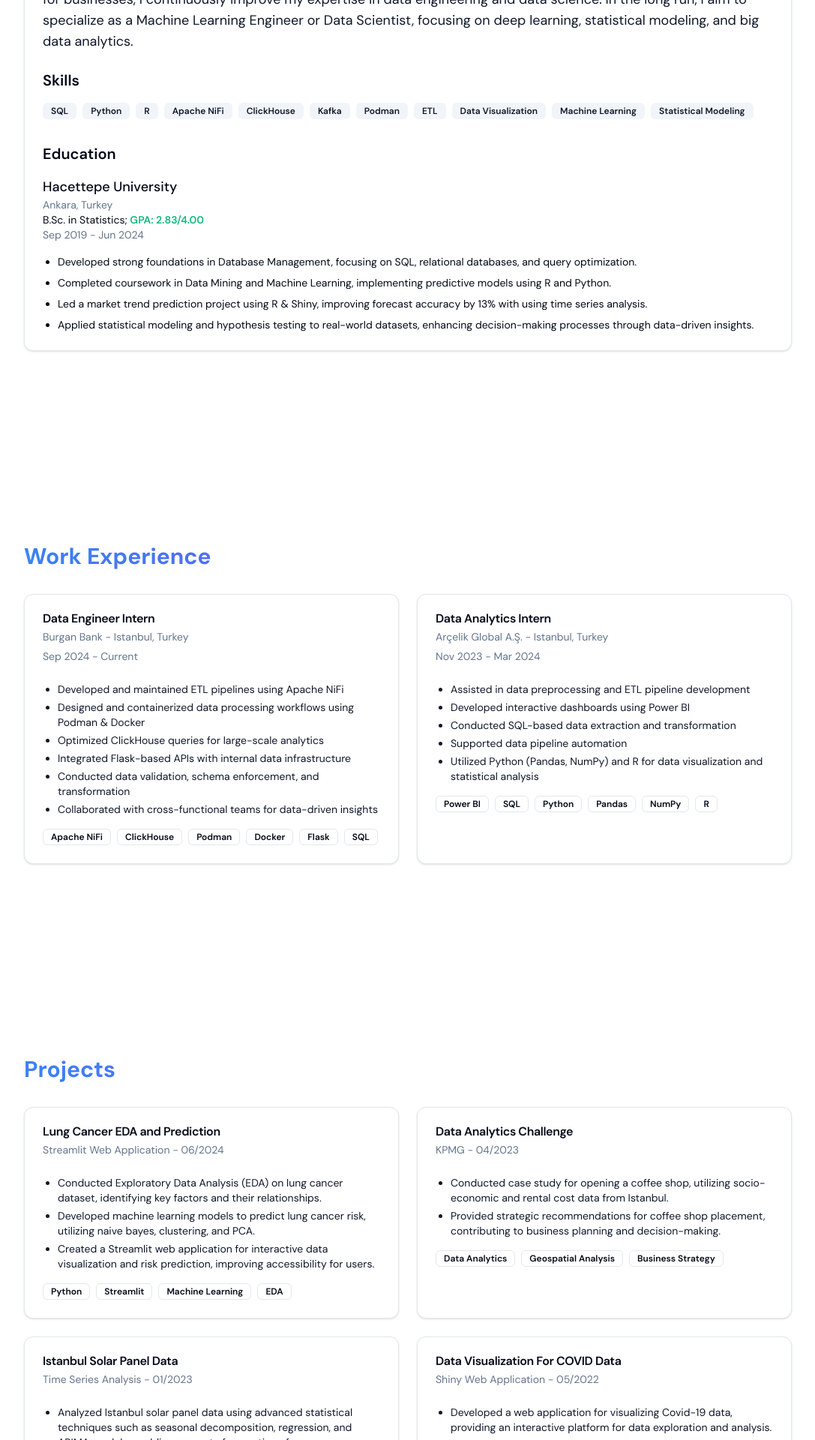
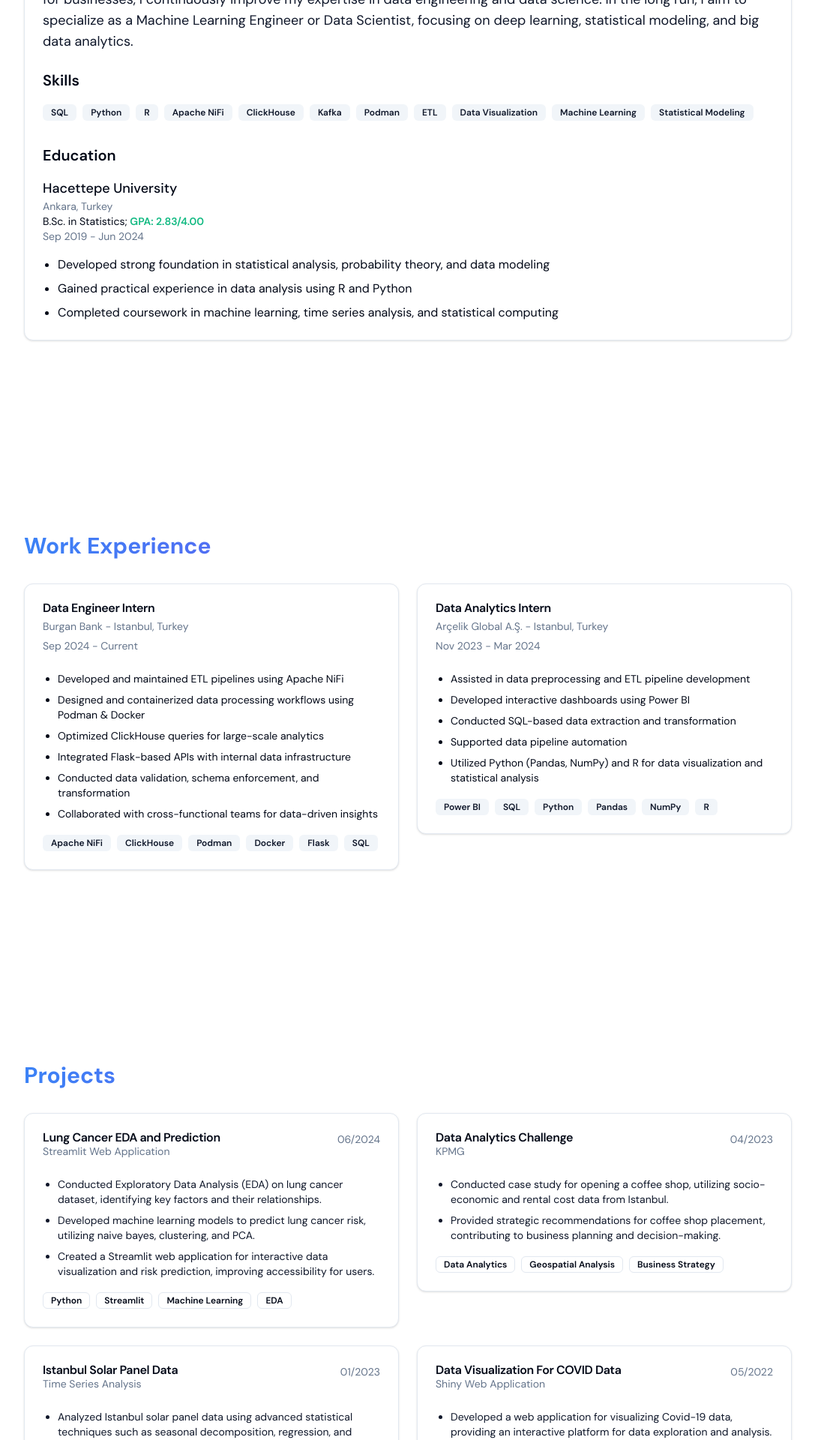
Before and after one commit to ibaytar/ilkayxyz, a Next.js app: page / in a window 1280 px wide. Shown: the part 820-2740 px from the top of the page at 75% size, without its empty margins (96-1183 px from the left). Built offline with nearby package versions, Linux system fonts and the light colour scheme; no server answers.

Commit message:
added some scroll animations for the components

```diff
--- a/components/about.tsx
+++ b/components/about.tsx
@@ -1,5 +1,8 @@
+"use client"
+
 import { Card, CardContent } from "@/components/ui/card"
 import { Badge } from "@/components/ui/badge"
+import { motion } from "framer-motion"
 
 const About = () => {
   const skills = [
@@ -16,12 +19,37 @@ const About = () => {
     "Statistical Modeling",
   ]
 
+  const badgeVariants = {
+    hidden: { opacity: 0, scale: 0.8 },
+    visible: { opacity: 1, scale: 1 }
+  }
+
   return (
     <section id="about" className="container mx-auto max-w-5xl py-12 md:py-24 lg:py-32">
-      <h2 className="mb-8 text-3xl font-bold gradient-text">About Me</h2>
+      <motion.h2
+        className="mb-8 text-3xl font-bold gradient-text"
+        initial={{ opacity: 0, y: 20 }}
+        whileInView={{ opacity: 1, y: 0 }}
+        viewport={{ once: true }}
+        transition={{ duration: 0.7, ease: "easeOut" }}
+      >
+        About Me
+      </motion.h2>
+      <motion.div
+        initial={{ opacity: 0, y: 20 }}
+        whileInView={{ opacity: 1, y: 0 }}
+        viewport={{ once: true }}
+        transition={{ duration: 0.7, ease: "easeOut", delay: 0.2 }}
+      >
         <Card>
           <CardContent className="pt-6">
-          <p className="mb-6 text-lg text-primary">
+            <motion.p
+              className="mb-6 text-lg text-primary"
+              initial={{ opacity: 0, y: 20 }}
+              whileInView={{ opacity: 1, y: 0 }}
+              viewport={{ once: true }}
+              transition={{ duration: 0.7, ease: "easeOut", delay: 0.3 }}
+            >
               As a statistics graduate with a strong technical background in data engineering, data analytics, and machine
               learning, I specialize in large-scale data processing, ETL pipelines, data visualization, and modeling. I
               actively work with technologies such as SQL, Python, Apache NiFi, ClickHouse, Kafka, and Podman to develop
@@ -29,17 +57,54 @@ const About = () => {
               processes and creating value for businesses, I continuously improve my expertise in data engineering and
               data science. In the long run, I aim to specialize as a Machine Learning Engineer or Data Scientist,
               focusing on deep learning, statistical modeling, and big data analytics.
-          </p>
-          <h3 className="mb-4 text-xl font-semibold">Skills</h3>
-          <div className="flex flex-wrap gap-2 mb-8">
-            {skills.map((skill) => (
-              <Badge key={skill.toLowerCase().replace(/\s+/g, '-')} variant="secondary">
+            </motion.p>
+            <motion.h3
+              className="mb-4 text-xl font-semibold"
+              initial={{ opacity: 0, y: 20 }}
+              whileInView={{ opacity: 1, y: 0 }}
+              viewport={{ once: true }}
+              transition={{ duration: 0.7, ease: "easeOut", delay: 0.4 }}
+            >
+              Skills
+            </motion.h3>
+            <motion.div
+              className="flex flex-wrap gap-2 mb-8"
+              initial={{ opacity: 0 }}
+              whileInView={{ opacity: 1 }}
+              viewport={{ once: true }}
+              transition={{ duration: 0.7, ease: "easeOut", delay: 0.5 }}
+            >
+              {skills.map((skill, index) => (
+                <motion.div
+                  key={skill.toLowerCase().replace(/\s+/g, '-')}
+                  variants={badgeVariants}
+                  initial="hidden"
+                  whileInView="visible"
+                  viewport={{ once: true }}
+                  transition={{ duration: 0.5, delay: 0.6 + index * 0.1 }}
+                >
+                  <Badge variant="secondary">
                     {skill}
                   </Badge>
+                </motion.div>
               ))}
-          </div>
-          <h3 className="mb-4 text-xl font-semibold">Education</h3>
-          <div className="space-y-4">
+            </motion.div>
+            <motion.h3
+              className="mb-4 text-xl font-semibold"
+              initial={{ opacity: 0, y: 20 }}
+              whileInView={{ opacity: 1, y: 0 }}
+              viewport={{ once: true }}
+              transition={{ duration: 0.7, ease: "easeOut", delay: 0.7 }}
+            >
+              Education
+            </motion.h3>
+            <motion.div
+              className="space-y-4"
+              initial={{ opacity: 0, y: 20 }}
+              whileInView={{ opacity: 1, y: 0 }}
+              viewport={{ once: true }}
+              transition={{ duration: 0.7, ease: "easeOut", delay: 0.8 }}
+            >
               <div>
                 <h4 className="text-lg font-medium">Hacettepe University</h4>
                 <p className="text-sm text-muted-foreground">Ankara, Turkey</p>
@@ -49,26 +114,14 @@ const About = () => {
                 <p className="text-sm text-muted-foreground">Sep 2019 - Jun 2024</p>
               </div>
               <ul className="list-disc pl-5 space-y-2">
-              <li className="text-sm">
-                Developed strong foundations in Database Management, focusing on SQL, relational databases, and query
-                optimization.
-              </li>
-              <li className="text-sm">
-                Completed coursework in Data Mining and Machine Learning, implementing predictive models using R and
-                Python.
-              </li>
-              <li className="text-sm">
-                Led a market trend prediction project using R & Shiny, improving forecast accuracy by 13% with using
-                time series analysis.
-              </li>
-              <li className="text-sm">
-                Applied statistical modeling and hypothesis testing to real-world datasets, enhancing decision-making
-                processes through data-driven insights.
-              </li>
+                <li>Developed strong foundation in statistical analysis, probability theory, and data modeling</li>
+                <li>Gained practical experience in data analysis using R and Python</li>
+                <li>Completed coursework in machine learning, time series analysis, and statistical computing</li>
               </ul>
-          </div>
+            </motion.div>
           </CardContent>
         </Card>
+      </motion.div>
     </section>
   )
 }
--- a/components/experience.tsx
+++ b/components/experience.tsx
@@ -1,5 +1,8 @@
+"use client"
+
 import { Card, CardContent, CardDescription, CardHeader, CardTitle } from "@/components/ui/card"
 import { Badge } from "@/components/ui/badge"
+import { motion } from "framer-motion"
 
 const Experience = () => {
   const experiences = [
@@ -36,12 +39,43 @@ const Experience = () => {
     },
   ]
 
+  const cardVariants = {
+    hidden: { opacity: 0, y: 20 },
+    visible: { opacity: 1, y: 0 }
+  }
+
+  const listItemVariants = {
+    hidden: { opacity: 0, x: -20 },
+    visible: { opacity: 1, x: 0 }
+  }
+
+  const techBadgeVariants = {
+    hidden: { opacity: 0, scale: 0.8 },
+    visible: { opacity: 1, scale: 1 }
+  }
+
   return (
     <section id="experience" className="container mx-auto max-w-5xl py-12 md:py-24 lg:py-32">
-      <h2 className="mb-8 text-3xl font-bold gradient-text">Work Experience</h2>
+      <motion.h2
+        className="mb-8 text-3xl font-bold gradient-text"
+        initial={{ opacity: 0, y: 20 }}
+        whileInView={{ opacity: 1, y: 0 }}
+        viewport={{ once: true }}
+        transition={{ duration: 0.7, ease: "easeOut" }}
+      >
+        Work Experience
+      </motion.h2>
       <div className="grid gap-6 md:grid-cols-2">
-        {experiences.map((exp) => (
-          <Card key={exp.id}>
+        {experiences.map((exp, index) => (
+          <motion.div
+            key={exp.id}
+            variants={cardVariants}
+            initial="hidden"
+            whileInView="visible"
+            viewport={{ once: true }}
+            transition={{ duration: 0.7, ease: "easeOut", delay: 0.2 + index * 0.2 }}
+          >
+            <Card>
               <CardHeader>
                 <CardTitle>{exp.title}</CardTitle>
                 <CardDescription>
@@ -50,28 +84,38 @@ const Experience = () => {
                 <CardDescription>{exp.period}</CardDescription>
               </CardHeader>
               <CardContent>
-              <ul className="list-disc pl-5 mb-4">
-                {exp.responsibilities.map((resp) => (
-                  <li
-                    key={`${exp.id}-${resp.toLowerCase().slice(0, 20).replace(/\s+/g, '-')}`}
-                    className="text-sm mb-1 text-primary"
+                <ul className="list-disc pl-5 space-y-2">
+                  {exp.responsibilities.map((responsibility, rIndex) => (
+                    <motion.li
+                      key={rIndex}
+                      variants={listItemVariants}
+                      initial="hidden"
+                      whileInView="visible"
+                      viewport={{ once: true }}
+                      transition={{ duration: 0.5, delay: 0.4 + index * 0.2 + rIndex * 0.1 }}
+                      className="text-sm"
                     >
-                    {resp}
-                  </li>
+                      {responsibility}
+                    </motion.li>
                   ))}
                 </ul>
-              <div className="flex flex-wrap gap-2">
-                {exp.technologies.map((tech) => (
-                  <Badge
-                    key={`${exp.id}-${tech.toLowerCase().replace(/\s+/g, '-')}`}
-                    variant="outline"
+                <div className="flex flex-wrap gap-2 mt-4">
+                  {exp.technologies.map((tech, tIndex) => (
+                    <motion.div
+                      key={tIndex}
+                      variants={techBadgeVariants}
+                      initial="hidden"
+                      whileInView="visible"
+                      viewport={{ once: true }}
+                      transition={{ duration: 0.5, delay: 0.6 + index * 0.2 + tIndex * 0.1 }}
                     >
-                    {tech}
-                  </Badge>
+                      <Badge variant="secondary">{tech}</Badge>
+                    </motion.div>
                   ))}
                 </div>
               </CardContent>
             </Card>
+          </motion.div>
         ))}
       </div>
     </section>
--- a/components/projects.tsx
+++ b/components/projects.tsx
@@ -1,5 +1,8 @@
+"use client"
+
 import { Card, CardContent, CardDescription, CardHeader, CardTitle } from "@/components/ui/card"
 import { Badge } from "@/components/ui/badge"
+import { motion } from "framer-motion"
 
 const projects = [
   {
@@ -50,41 +53,85 @@ const projects = [
 ]
 
 const Projects = () => {
+  const cardVariants = {
+    hidden: { opacity: 0, y: 20 },
+    visible: { opacity: 1, y: 0 }
+  }
+
+  const listItemVariants = {
+    hidden: { opacity: 0, x: -20 },
+    visible: { opacity: 1, x: 0 }
+  }
+
+  const techBadgeVariants = {
+    hidden: { opacity: 0, scale: 0.8 },
+    visible: { opacity: 1, scale: 1 }
+  }
+
   return (
     <section id="projects" className="container mx-auto max-w-5xl py-12 md:py-24 lg:py-32">
-      <h2 className="mb-8 text-3xl font-bold gradient-text">Projects</h2>
+      <motion.h2
+        className="mb-8 text-3xl font-bold gradient-text"
+        initial={{ opacity: 0, y: 20 }}
+        whileInView={{ opacity: 1, y: 0 }}
+        viewport={{ once: true }}
+        transition={{ duration: 0.7, ease: "easeOut" }}
+      >
+        Projects
+      </motion.h2>
       <div className="grid gap-6 md:grid-cols-2">
-        {projects.map((project) => (
-          <Card key={project.id}>
+        {projects.map((project, index) => (
+          <motion.div
+            key={project.id}
+            variants={cardVariants}
+            initial="hidden"
+            whileInView="visible"
+            viewport={{ once: true }}
+            transition={{ duration: 0.7, ease: "easeOut", delay: 0.2 + index * 0.2 }}
+          >
+            <Card>
               <CardHeader>
+                <div className="flex justify-between items-start">
+                  <div>
                     <CardTitle>{project.title}</CardTitle>
-              <CardDescription>
-                {project.description} - {project.date}
-              </CardDescription>
+                    <CardDescription>{project.description}</CardDescription>
+                  </div>
+                  <CardDescription>{project.date}</CardDescription>
+                </div>
               </CardHeader>
               <CardContent>
-              <ul className="list-disc pl-5 mb-4">
-                {project.details.map((detail) => (
-                  <li
-                    key={`${project.id}-${detail.toLowerCase().slice(0, 20).replace(/\s+/g, '-')}`}
-                    className="text-sm mb-1 text-primary"
+                <ul className="list-disc pl-5 space-y-2 mb-4">
+                  {project.details.map((detail, dIndex) => (
+                    <motion.li
+                      key={dIndex}
+                      variants={listItemVariants}
+                      initial="hidden"
+                      whileInView="visible"
+                      viewport={{ once: true }}
+                      transition={{ duration: 0.5, delay: 0.4 + index * 0.2 + dIndex * 0.1 }}
+                      className="text-sm text-primary"
                     >
                       {detail}
-                  </li>
+                    </motion.li>
                   ))}
                 </ul>
                 <div className="flex flex-wrap gap-2">
-                {project.technologies.map((tech) => (
-                  <Badge
+                  {project.technologies.map((tech, tIndex) => (
+                    <motion.div
                       key={`${project.id}-${tech.toLowerCase().replace(/\s+/g, '-')}`}
-                    variant="outline"
+                      variants={techBadgeVariants}
+                      initial="hidden"
+                      whileInView="visible"
+                      viewport={{ once: true }}
+                      transition={{ duration: 0.5, delay: 0.6 + index * 0.2 + tIndex * 0.1 }}
                     >
-                    {tech}
-                  </Badge>
+                      <Badge variant="outline">{tech}</Badge>
+                    </motion.div>
                   ))}
                 </div>
               </CardContent>
             </Card>
+          </motion.div>
         ))}
       </div>
     </section>
```
Also changed, not shown: components/contact.tsx (+31 -5 lines). Lines whose indentation alone changed are shown as unchanged.
